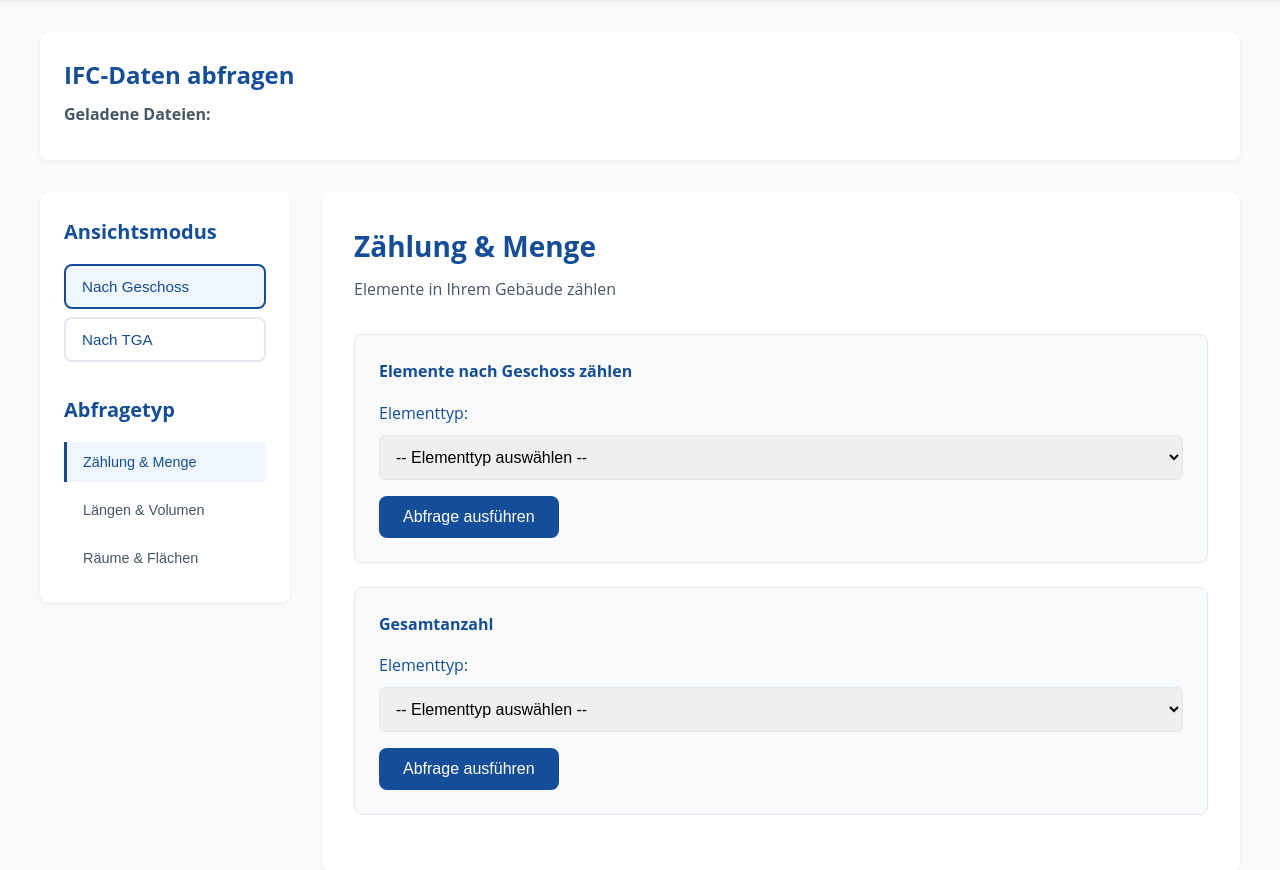
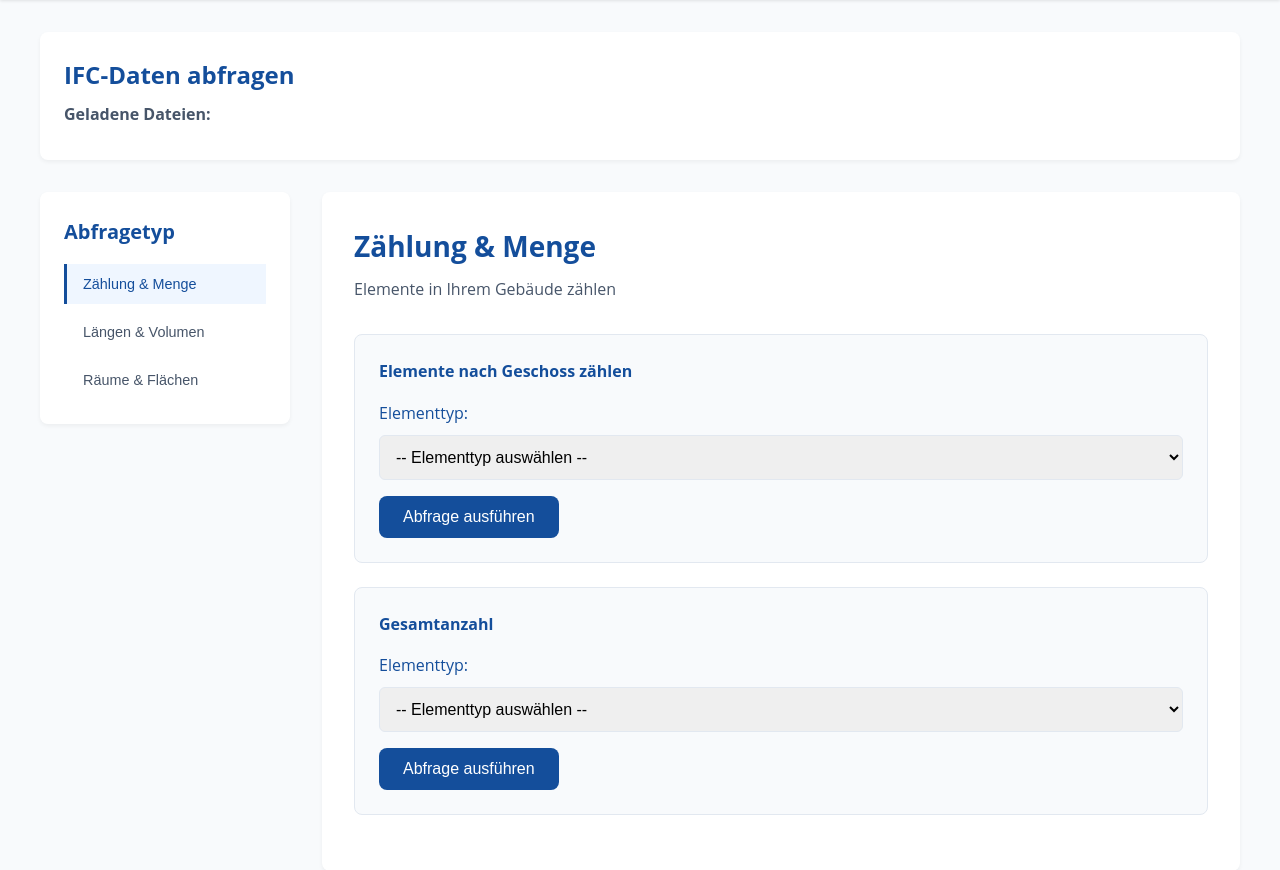
Before and after one commit to dennisjonca/open_bim, a Flask app: template templates/query_simple.html in a window 1280 px wide. Shown: the part 88-958 px from the top of the page. Run offline with Flask 3, Linux system fonts and the light colour scheme; the template is opened without the code that fills it, so the values that code supplies are empty.

Commit message:
Remove MEP/TGA view mode and simplify interface
Co-authored-by: dennisjonca <236366718+dennisjonca@users.noreply.github.com>

```diff
--- a/templates/query_simple.html
+++ b/templates/query_simple.html
@@ -18,17 +18,7 @@
 
     <div class="query-interface">
         <div class="query-sidebar">
-            <h3>Ansichtsmodus</h3>
-            <div class="view-mode-tabs">
-                <button class="view-mode-button active" data-view="storey">
-                    Nach Geschoss
-                </button>
-                <button class="view-mode-button" data-view="mep">
-                    Nach TGA
-                </button>
-            </div>
-
-            <h3 style="margin-top: 2rem;">Abfragetyp</h3>
+            <h3>Abfragetyp</h3>
             <div class="category-tabs">
                 <button class="tab-button active" data-category="quantity">
                     Zählung & Menge
@@ -48,8 +38,6 @@
                 <h3>Zählung & Menge</h3>
                 <p class="category-description">Elemente in Ihrem Gebäude zählen</p>
 
-                <!-- By Storey View -->
-                <div class="view-panel active" data-view="storey">
                 <div class="query-card">
                     <h4>Elemente nach Geschoss zählen</h4>
                     <form class="query-form" data-query="count_by_storey">
@@ -77,41 +65,11 @@
                 </div>
             </div>
 
-                <!-- By MEP View -->
-                <div class="view-panel" data-view="mep">
-                    <div class="query-card">
-                        <h4>TGA-Elemente nach System</h4>
-                        <form class="query-form" data-query="elements_by_system">
-                            <div class="form-group">
-                                <label>Nach Systemname filtern (optional):</label>
-                                <input type="text" name="system_name" placeholder="Leer lassen für alle Systeme">
-                            </div>
-                            <button type="submit" class="btn btn-primary">Abfrage ausführen</button>
-                        </form>
-                    </div>
-
-                    <div class="query-card">
-                        <h4>Zählung nach TGA-Elementtyp</h4>
-                        <form class="query-form" data-query="count_total">
-                            <div class="form-group">
-                                <label>TGA-Elementtyp:</label>
-                                <select name="element_type" id="quantity_mep_select" required>
-                                    <option value="">-- TGA-Elementtyp auswählen --</option>
-                                </select>
-                            </div>
-                            <button type="submit" class="btn btn-primary">Abfrage ausführen</button>
-                        </form>
-                    </div>
-                </div>
-            </div>
-
             <!-- Lengths & Volumes -->
             <div class="category-panel" data-category="lengths">
                 <h3>Längen & Volumen</h3>
                 <p class="category-description">Gesamtlängen und Flächen berechnen</p>
 
-                <!-- By Storey View -->
-                <div class="view-panel active" data-view="storey">
                 <div class="query-card">
                     <h4>Gesamtlänge nach Geschoss</h4>
                     <form class="query-form" data-query="length_by_storey">
@@ -152,43 +110,11 @@
                 </div>
             </div>
 
-                <!-- By MEP View -->
-                <div class="view-panel" data-view="mep">
-                    <div class="query-card">
-                        <h4>TGA-Gesamtlängen nach System</h4>
-                        <form class="query-form" data-query="length_by_system">
-                            <div class="form-group">
-                                <label>TGA-Linienelementtyp:</label>
-                                <select name="element_type" id="length_mep_select" required>
-                                    <option value="">-- TGA-Elementtyp auswählen --</option>
-                                </select>
-                            </div>
-                            <button type="submit" class="btn btn-primary">Abfrage ausführen</button>
-                        </form>
-                    </div>
-
-                    <div class="query-card">
-                        <h4>Gesamtlänge nach TGA-Typ</h4>
-                        <form class="query-form" data-query="total_length">
-                            <div class="form-group">
-                                <label>TGA-Linienelementtyp:</label>
-                                <select name="element_type" id="length_mep_total_select" required>
-                                    <option value="">-- TGA-Elementtyp auswählen --</option>
-                                </select>
-                            </div>
-                            <button type="submit" class="btn btn-primary">Abfrage ausführen</button>
-                        </form>
-                    </div>
-                </div>
-            </div>
-
             <!-- Spaces & Rooms -->
             <div class="category-panel" data-category="spaces">
                 <h3>Räume & Flächen</h3>
                 <p class="category-description">Räume in Ihrem Gebäude auflisten und analysieren</p>
 
-                <!-- By Storey View -->
-                <div class="view-panel active" data-view="storey">
                 <div class="query-card">
                     <h4>Alle Räume/Flächen zählen</h4>
                     <form class="query-form" data-query="count_rooms">
@@ -212,30 +138,6 @@
                         </div>
                         <button type="submit" class="btn btn-primary">Abfrage ausführen</button>
                     </form>
-                    </div>
-                </div>
-
-                <!-- By MEP View -->
-                <div class="view-panel" data-view="mep">
-                    <div class="query-card">
-                        <h4>Räume mit TGA-Elementen</h4>
-                        <form class="query-form" data-query="elements_per_space">
-                            <div class="form-group">
-                                <label>TGA-Elementtyp:</label>
-                                <select name="element_type" id="space_mep_select" required>
-                                    <option value="">-- TGA-Elementtyp auswählen --</option>
-                                </select>
-                            </div>
-                            <button type="submit" class="btn btn-primary">Abfrage ausführen</button>
-                        </form>
-                    </div>
-
-                    <div class="query-card">
-                        <h4>Räume/Flächen zählen</h4>
-                        <form class="query-form" data-query="count_rooms">
-                            <button type="submit" class="btn btn-primary">Abfrage ausführen</button>
-                        </form>
-                    </div>
                 </div>
             </div>
         </div>
```
Also changed, not shown: static/js/query_simple.js (+0 -44 lines). Lines whose indentation alone changed are shown as unchanged.
